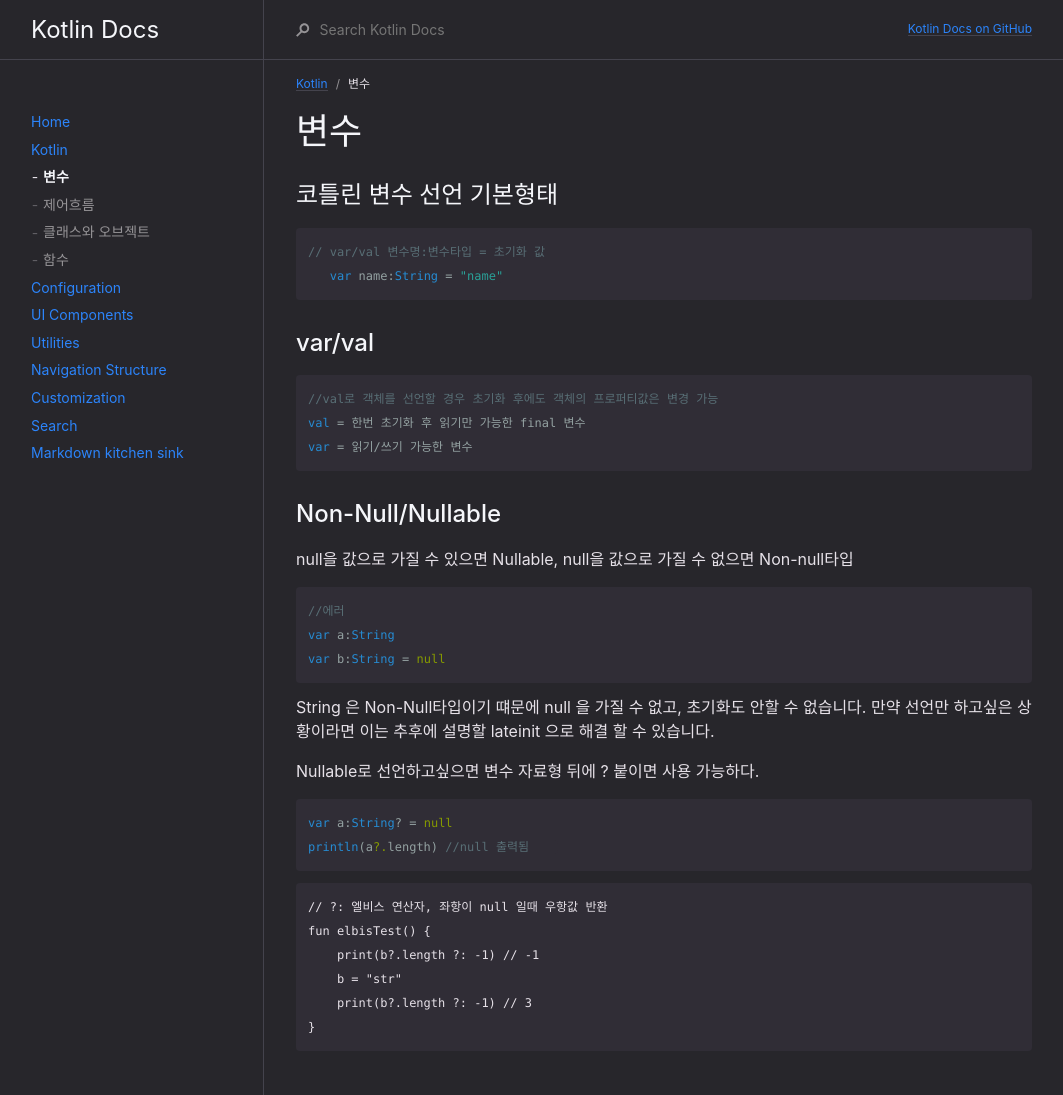
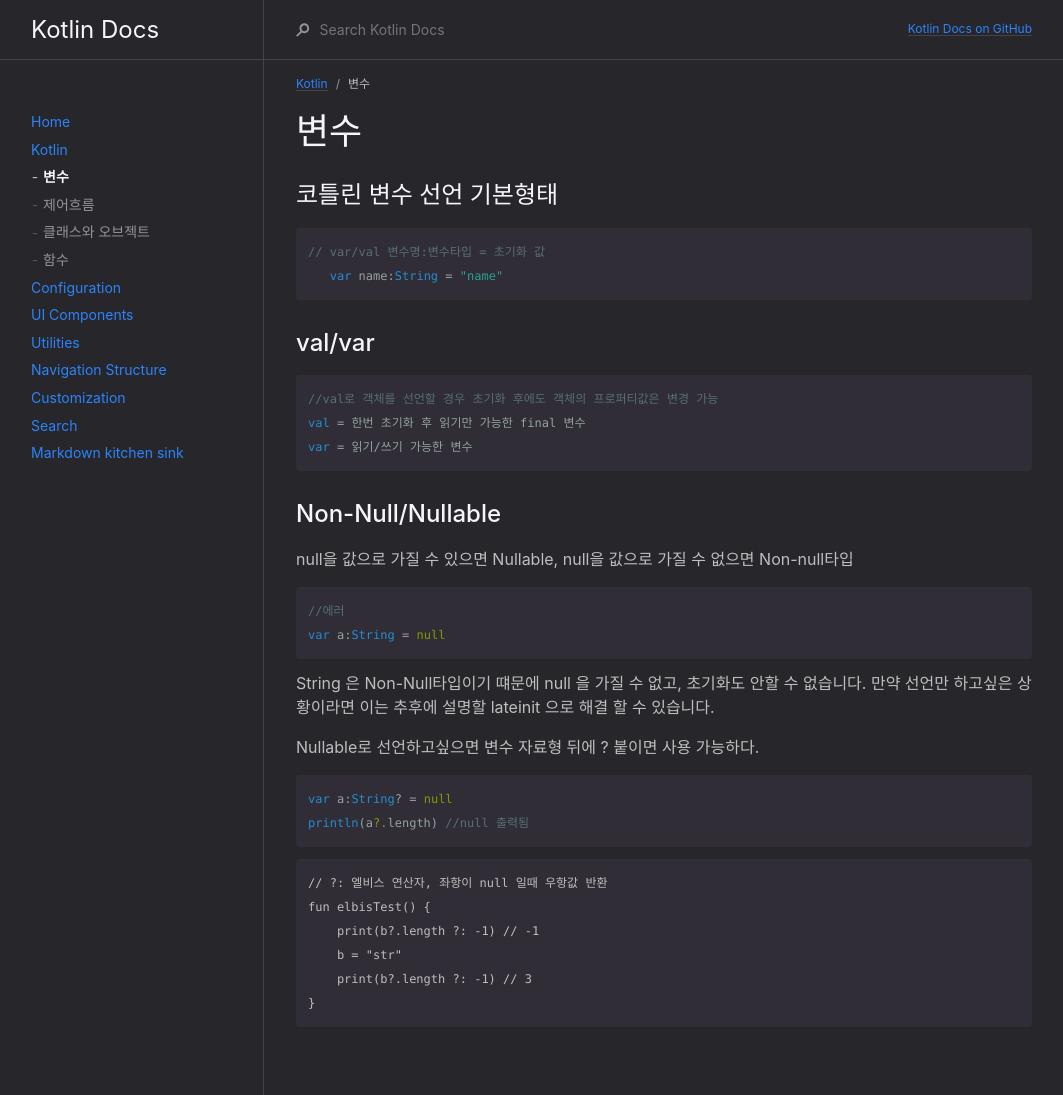
Before and after one commit to labyrintos71/deprecated_docs_2019, a Jekyll site: the page built from docs/kotlin/변수.md, in a window 1280 px wide. Shown: the whole page, without its empty margins (108-1171 px from the left). Built offline with Jekyll 4.4.1, drawn with Linux system fonts in a browser that asks for light colours.

Commit message:
no message

````diff
--- a/_sass/color_schemes/dark.scss
+++ b/_sass/color_schemes/dark.scss
@@ -3,7 +3,7 @@ $body-background-color: $grey-dk-300;
 $sidebar-color: $grey-dk-300;
 $border-color: $grey-dk-200;
 
-$body-text-color: $grey-lt-300;
+$body-text-color: #BEBEBE;
 $body-heading-color: $grey-lt-000;
 $nav-child-link-color: $grey-dk-000;
 $search-result-preview-color: $grey-dk-000;
--- a/docs/kotlin/변수.md
+++ b/docs/kotlin/변수.md
@@ -14,7 +14,7 @@ nav_order: 1
    var name:String = "name"
 ```
 
-## var/val
+## val/var
 
 ```kotlin
 //val로 객체를 선언할 경우 초기화 후에도 객체의 프로퍼티값은 변경 가능
@@ -26,8 +26,7 @@ var = 읽기/쓰기 가능한 변수
 null을 값으로 가질 수 있으면 Nullable, null을 값으로 가질 수 없으면 Non-null타입
 ```kotlin
 //에러
-var a:String
-var b:String = null
+var a:String = null
 ```
 String 은 Non-Null타입이기 떄문에 null 을 가질 수 없고, 초기화도 안할 수 없습니다.
 만약 선언만 하고싶은 상황이라면 이는 추후에 설명할 lateinit 으로 해결 할 수 있습니다.
````
